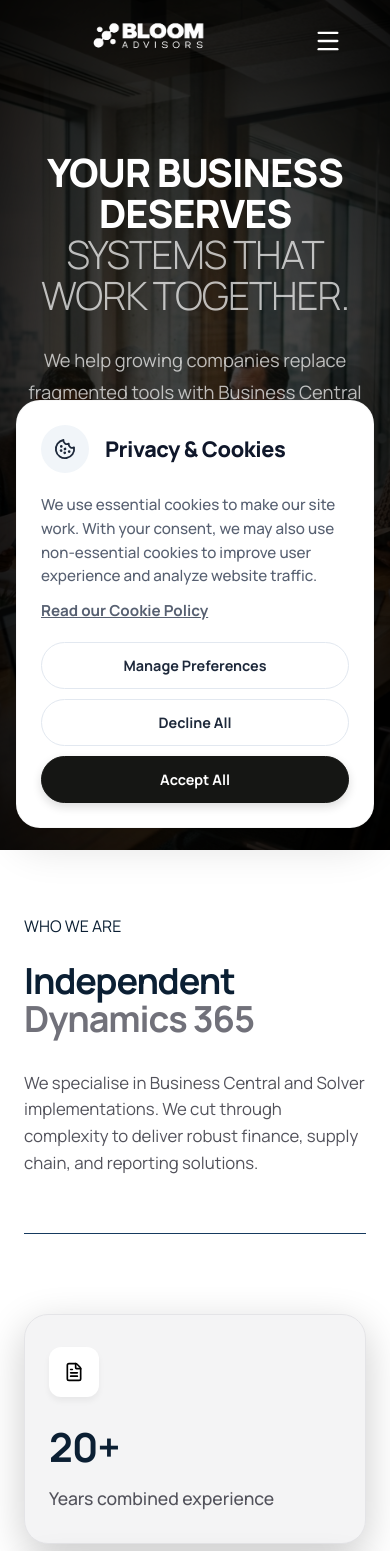
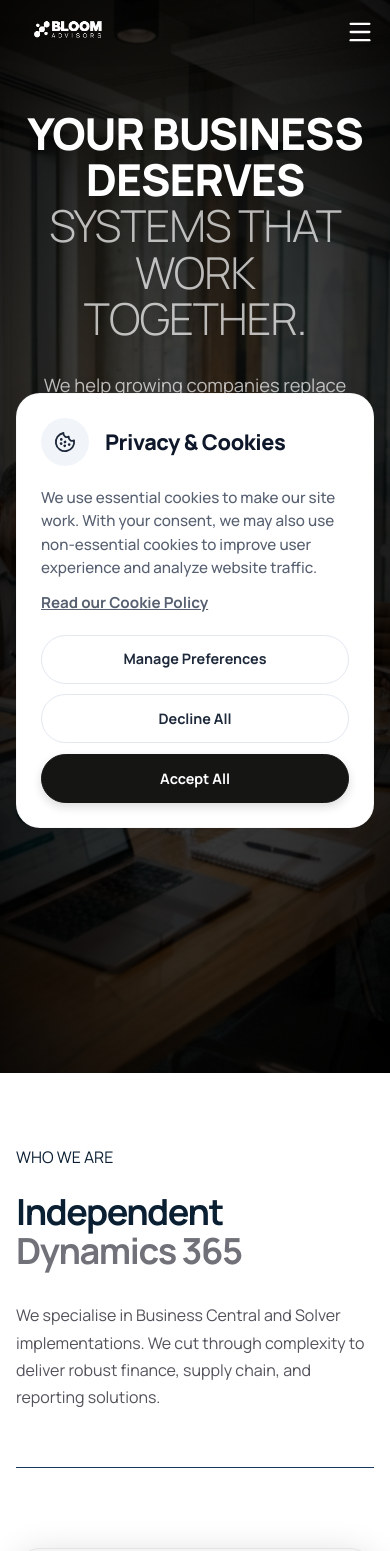
Before and after one commit to Bloom-Advisors/bloom-website, a React (Vite) app: page / in a window 390 px wide. Shown: the top 1551 px of the page. Built offline with nearby package versions, Linux system fonts and the light colour scheme.

Commit message:
Refactor: comprehensive mobile responsiveness updates for footer, navbar, services, and projects

```diff
--- a/src/components/About.css
+++ b/src/components/About.css
@@ -3,14 +3,14 @@
 .about-section {
   position: relative;
   background-color: #ffffff;
-  padding: 5.5rem 3rem;
+  padding-block: clamp(72px, 8vw, 128px);
   overflow: hidden;
   color: #0B1F33;
 }
 
 .about-container {
-  max-width: 1280px;
-  margin: 0 auto;
+  width: min(100% - clamp(32px, 5vw, 96px), var(--container));
+  margin-inline: auto;
 }
 
 /* Light Mode Overrides for Global Split Header */
@@ -29,15 +29,15 @@
 /* Stats Grid */
 .stats-grid {
   display: grid;
-  grid-template-columns: repeat(3, 1fr);
-  gap: 2rem;
+  grid-template-columns: repeat(3, minmax(0, 1fr));
+  gap: clamp(20px, 2.5vw, 36px);
   width: 100%;
 }
 
 .stat-card {
   background-color: #f4f4f5; /* Light gray background */
   border-radius: 1.5rem;
-  padding: 3rem 2rem;
+  padding: clamp(24px, 3vw, 48px);
   display: flex;
   flex-direction: column;
   justify-content: space-between;
@@ -95,20 +95,10 @@
 
 @media (max-width: 992px) {
   .stats-grid {
-    grid-template-columns: repeat(2, 1fr);
-    gap: 1.25rem;
+    grid-template-columns: repeat(2, minmax(0, 1fr));
   }
   .stat-card:last-child {
     grid-column: span 2;
-  }
-  .stat-card {
-    padding: 2.5rem 1.75rem;
-  }
-}
-
-@media (max-width: 768px) {
-  .about-section {
-    padding: 4rem 1.5rem;
   }
 }
 
--- a/src/components/Footer.css
+++ b/src/components/Footer.css
@@ -118,6 +118,11 @@
   transition-delay: 0.3s;
 }
 
+.footer-logo-img {
+  height: 200px;
+  margin: -40px 0 0.5rem -15px;
+}
+
 .footer-brand {
   font-size: 1.75rem;
   font-weight: 800;
@@ -125,11 +130,6 @@
   margin-bottom: 1.25rem;
   display: flex;
   align-items: baseline;
-}
-
-.brand-dot {
-  color: var(--brand-primary);
-  /* no text-shadow on light background */
 }
 
 .footer-brand-desc {
@@ -278,20 +278,68 @@
 @media (max-width: 576px) {
   .footer-section {
     padding: 4rem 1.5rem 2rem;
+    text-align: left;
   }
 
   .footer-cta-heading {
     font-size: 2rem;
   }
 
+  .footer-top {
+    align-items: flex-start;
+    text-align: left;
+  }
+
+  .footer-top-right {
+    align-items: flex-start;
+    text-align: left;
+  }
+
   .footer-middle {
     grid-template-columns: 1fr;
-    gap: 2.5rem;
+    gap: 3rem;
+  }
+
+  .footer-col {
+    display: flex;
+    flex-direction: column;
+    align-items: flex-start;
+  }
+
+  .footer-logo-link {
+    display: flex;
+    justify-content: flex-start;
+  }
+
+  .footer-logo-img {
+    height: 120px;
+    margin: -20px 0 0 -10px;
+  }
+
+  .footer-brand-desc {
+    text-align: left;
+    margin: 0;
+  }
+
+  .footer-links, .footer-contact-list {
+    align-items: flex-start;
+  }
+
+  .contact-item {
+    flex-direction: row;
+    align-items: flex-start;
+    gap: 1rem;
+    text-align: left;
   }
 
   .footer-bottom {
     flex-direction: column;
-    gap: 1rem;
-    text-align: center;
+    gap: 1.25rem;
+    text-align: left;
+    align-items: flex-start;
+  }
+
+  .social-links {
+    justify-content: flex-start;
   }
 }
--- a/src/components/Footer.jsx
+++ b/src/components/Footer.jsx
@@ -46,8 +46,8 @@ const Footer = () => {
 
           {/* Brand Column */}
           <div className="footer-col brand-col">
-            <Link to="/">
-              <img src="/logo.png" alt="Bloom Advisors" style={{ height: '200px', margin: '-40px 0 -10px -15px', marginBottom: '0.5rem' }} />
+            <Link to="/" className="footer-logo-link">
+              <img src="/logo.png" alt="Bloom Advisors" className="footer-logo-img" />
             </Link>
             <p className="footer-brand-desc">
               Independent Dynamics 365 and Solver specialists. We cut through complexity to deliver robust finance, supply chain, and reporting solutions.
--- a/src/components/Hero.css
+++ b/src/components/Hero.css
@@ -5,12 +5,12 @@
 .hero {
   position: relative;
   width: 100%;
-  min-height: 80vh;
-  max-height: 850px;
+  min-height: clamp(480px, 70vh, 760px);
   display: flex;
-  align-items: flex-start;
+  align-items: center;
   justify-content: center;
-  padding: 13.5rem 4rem 6.5rem;
+  padding-block: clamp(110px, 10vw, 160px) clamp(60px, 6vw, 100px);
+  padding-inline: clamp(24px, 5vw, 64px);
   background-color: #000000;
   overflow: hidden;
 }
@@ -90,7 +90,7 @@
 
 /* Uppercase Editorial Title */
 .hero-title {
-  font-size: clamp(2.6rem, 5.2vw, 4.6rem);
+  font-size: clamp(44px, 6vw, 82px);
   font-weight: 400;           /* base = thin */
   line-height: 1.05;
   letter-spacing: -0.03em;
@@ -270,9 +270,8 @@
    ────────────────────────────────────────────── */
 @media (max-width: 992px) {
   .hero {
-    align-items: flex-start;
+    align-items: center;
     justify-content: center;
-    padding: 11.5rem 2.5rem 6rem;
   }
 
   .hero-container {
@@ -293,14 +292,11 @@
 
 @media (max-width: 576px) {
   .hero {
-    align-items: flex-start;
+    align-items: center;
     justify-content: center;
-    padding: 9.5rem 1.5rem 5rem;
-    min-height: 80vh;
   }
 
   .hero-title {
-    font-size: clamp(2rem, 10vw, 3rem);
     letter-spacing: -1px;
   }
 
--- a/src/components/Hero.jsx
+++ b/src/components/Hero.jsx
@@ -48,7 +48,7 @@ const Hero = () => {
             We help growing companies replace fragmented tools with Business Central — one platform for finance, operations, and reporting that scales with you.
           </p>
           <Link to="/contact" className="btn-get-in-touch">
-            <span className="btn-text">GET IN TOUCH</span>
+            <span className="btn-text">BOOK CONSULTATION</span>
             <div className="icon-circle">
               <ArrowRight size={18} />
             </div>
--- a/src/components/Navbar.css
+++ b/src/components/Navbar.css
@@ -41,9 +41,9 @@
 }
 
 .logo-img {
-  height: 135px;
+  height: 165px;
   width: auto;
-  margin: -40px 0;
+  margin: -55px 0;
   transition: filter 0.3s ease;
 }
 
@@ -135,41 +135,43 @@
   top: 0;
   left: 0;
   width: 100vw;
-  height: 100vh;
-  background-color: rgba(7, 20, 33, 0.95); /* Deep premium blue with opacity */
-  backdrop-filter: blur(15px);
-  -webkit-backdrop-filter: blur(15px);
+  height: auto;
+  min-height: 40vh;
+  background-color: #ffffff;
+  box-shadow: 0 20px 50px rgba(0, 0, 0, 0.1);
+  padding-top: 100px; /* clear the navbar */
+  padding-bottom: 3rem;
   z-index: 90;
   display: flex;
   flex-direction: column;
   justify-content: center;
   align-items: center;
-  opacity: 0;
+  transform: translateY(-100%);
   pointer-events: none;
-  transition: opacity 0.4s cubic-bezier(0.16, 1, 0.3, 1);
+  transition: transform 0.5s cubic-bezier(0.16, 1, 0.3, 1);
 }
 
 .mobile-menu-overlay.open {
-  opacity: 1;
+  transform: translateY(0);
   pointer-events: auto;
 }
 
 .mobile-menu-links {
   display: flex;
   flex-direction: column;
-  gap: 1.75rem;
+  gap: 1.5rem;
   text-align: center;
   width: 100%;
   max-width: 320px;
-  padding: 2rem;
+  padding: 1rem 2rem;
 }
 
 .mobile-menu-links a {
-  color: #ffffff;
-  font-size: 2.2rem;
-  font-weight: 700;
+  color: #0f172a;
+  font-size: 1.5rem;
+  font-weight: 600;
   text-decoration: none;
-  letter-spacing: -0.02em;
+  letter-spacing: -0.01em;
   opacity: 0;
   transform: translateY(20px);
   transition: transform 0.6s cubic-bezier(0.16, 1, 0.3, 1), opacity 0.6s cubic-bezier(0.16, 1, 0.3, 1), color 0.3s ease;
@@ -198,13 +200,13 @@
 .mobile-menu-overlay.open .mobile-menu-links .mobile-btn-consult { transition-delay: 0.43s; opacity: 1; transform: translateY(0); }
 
 .mobile-btn-consult {
-  margin-top: 2.5rem;
+  margin-top: 1.5rem;
   background-color: var(--brand-primary);
   color: #ffffff !important;
-  padding: 0.85rem 2.25rem;
+  padding: 0.65rem 1.5rem;
   border-radius: 9999px;
-  font-size: 0.95rem !important;
-  font-weight: 800;
+  font-size: 0.85rem !important;
+  font-weight: 700;
   letter-spacing: 0.05em;
   text-transform: uppercase;
   border: none;
@@ -227,6 +229,14 @@
 
 /* Responsive */
 @media (max-width: 992px) {
+  .navbar {
+    padding: 0.75rem 2rem;
+  }
+
+  .navbar.scrolled {
+    padding: 0.5rem 2rem;
+  }
+
   .navbar-links-desktop {
     display: none; /* Hide top links on mobile */
   }
@@ -239,3 +249,18 @@
     display: none; /* Hide main CTA on mobile header */
   }
 }
+
+@media (max-width: 576px) {
+  .navbar {
+    padding: 0.75rem 1rem;
+  }
+
+  .navbar.scrolled {
+    padding: 0.5rem 1rem;
+  }
+
+  .logo-img {
+    height: 90px;
+    margin: -25px 0 -25px -10px; /* pull left slightly if needed, but let's keep it centered vertically */
+  }
+}
--- a/src/components/Services.css
+++ b/src/components/Services.css
@@ -22,6 +22,15 @@
   margin-bottom: 3.5rem;
   padding-bottom: 3rem;
   border-bottom: 1px solid #163A5F;
+}
+
+@media (max-width: 992px) {
+  .services-header-split {
+    flex-direction: column;
+    gap: 1.5rem;
+    padding-bottom: 2rem;
+    margin-bottom: 2.5rem;
+  }
 }
 
 .services-main-heading {
@@ -59,7 +68,7 @@
   align-items: center;
   justify-content: space-between;
   width: 100%;
-  max-width: 1200px; /* Increased to align with wider card */
+  max-width: 1200px;
   margin: 0 auto 1.5rem auto;
 }
 
@@ -247,10 +256,21 @@
 }
 
 @media (max-width: 600px) {
+  .services-showcase-container {
+    display: flex;
+    flex-direction: column;
+  }
+
   .showcase-card {
+    order: 1;
     padding: 2rem 1.5rem;
     gap: 2rem;
     border-radius: 18px;
+  }
+
+  .showcase-nav {
+    order: 2;
+    margin: 1.5rem auto 0 auto;
   }
 
   .card-image-wrapper {
--- a/src/index.css
+++ b/src/index.css
@@ -5,9 +5,14 @@
   --text-muted: #d0d0d0;
   --ease-out-expo: cubic-bezier(0.16, 1, 0.3, 1);
   --ease-out-quart: cubic-bezier(0.25, 1, 0.5, 1);
+  --container: 1280px;
+  --radius-lg: 32px;
+  --radius-md: 20px;
 }
 
-* {
+*,
+*::before,
+*::after {
   margin: 0;
   padding: 0;
   box-sizing: border-box;
@@ -15,15 +20,64 @@
 }
 
 html {
+  width: 100%;
   scroll-behavior: smooth;
 }
 
 html, body {
+  margin: 0;
+  width: 100%;
   font-family: 'Manrope', sans-serif;
   background-color: var(--bg-dark);
   color: var(--text-white);
   line-height: 1.5;
   min-height: 100vh;
+  overflow-x: hidden;
+}
+
+img,
+picture,
+video,
+canvas,
+svg {
+  display: block;
+  max-width: 100%;
+}
+
+button,
+input,
+textarea,
+select {
+  font: inherit;
+}
+
+.container {
+  width: min(100% - clamp(32px, 5vw, 96px), var(--container));
+  margin-inline: auto;
+}
+
+.section {
+  padding-block: clamp(72px, 8vw, 128px);
+}
+
+h1 {
+  font-size: clamp(44px, 5vw, 76px);
+  line-height: 1.05;
+}
+
+h2 {
+  font-size: clamp(36px, 4vw, 56px);
+  line-height: 1.1;
+}
+
+h3 {
+  font-size: clamp(24px, 2.5vw, 36px);
+  line-height: 1.2;
+}
+
+p {
+  font-size: clamp(16px, 1.2vw, 18px);
+  line-height: 1.7;
 }
 
 a {
@@ -171,11 +225,11 @@ a, button {
 }
 
 .section-heading {
-  font-size: clamp(3rem, 5vw, 5rem);
+  font-size: clamp(36px, 4.5vw, 64px);
+  line-height: 1.08;
+  letter-spacing: -0.04em;
+  margin: 0;
   font-weight: 700;
-  margin: 0;
-  letter-spacing: -0.03em;
-  line-height: 1.05;
 }
 
 .section-heading .text-muted {
@@ -184,8 +238,8 @@ a, button {
 
 .section-subheading {
   color: #a1a1aa;
-  font-size: 1.25rem;
-  line-height: 1.6;
+  font-size: clamp(16px, 1.2vw, 18px);
+  line-height: 1.7;
   margin: 0;
 }
 
@@ -198,14 +252,6 @@ a, button {
 }
 
 @media (max-width: 576px) {
-  .section-heading {
-    font-size: 2.25rem;
-  }
-
-  .section-subheading {
-    font-size: 1.05rem;
-  }
-
   section {
     padding: 3rem 0;
   }
--- a/src/pages/ContactPage.css
+++ b/src/pages/ContactPage.css
@@ -6,7 +6,8 @@
 /* ===== Hero Section ===== */
 .contact-hero {
   position: relative;
-  padding: 12rem 2rem 6rem;
+  padding-block: clamp(120px, 12vw, 190px) clamp(60px, 6vw, 96px);
+  padding-inline: clamp(24px, 5vw, 64px);
   overflow: hidden;
   text-align: center;
 }
@@ -139,15 +140,15 @@
 
 /* ===== Main Section (Form + Sidebar) ===== */
 .contact-main {
-  padding: 5rem 2rem 6rem;
+  padding-block: clamp(72px, 8vw, 128px);
 }
 
 .contact-main-container {
-  max-width: 1200px;
-  margin: 0 auto;
+  width: min(100% - clamp(32px, 5vw, 96px), var(--container));
+  margin-inline: auto;
   display: grid;
-  grid-template-columns: 3fr 2fr;
-  gap: 2.5rem;
+  grid-template-columns: minmax(0, 0.9fr) minmax(0, 1.1fr);
+  gap: clamp(32px, 5vw, 72px);
   align-items: start;
 }
 
@@ -156,7 +157,7 @@
   background: #ffffff;
   border: 1px solid #e8eaed;
   border-radius: 1.25rem;
-  padding: 3rem;
+  padding: clamp(28px, 4vw, 56px);
 }
 
 .contact-form-header {
--- a/src/pages/ProjectsPage.css
+++ b/src/pages/ProjectsPage.css
@@ -3,7 +3,8 @@
 }
 
 .pp-hero {
-  padding: 16rem 0 10rem 0; /* Consistent height matching Services Page */
+  padding-block: clamp(140px, 15vw, 240px) clamp(80px, 8vw, 140px);
+  min-height: clamp(420px, 62vh, 680px);
   background-color: #060e17;
   background-image: url('/homepage_hero_team.png');
   background-size: cover;
@@ -160,8 +161,8 @@
 
 .pp-grid {
   display: grid;
-  grid-template-columns: repeat(2, 1fr);
-  gap: 4rem 3rem; /* 4rem vertical gap, 3rem horizontal gap */
+  grid-template-columns: repeat(2, minmax(0, 1fr));
+  gap: clamp(48px, 6vw, 64px) clamp(24px, 4vw, 48px);
 }
 
 .pp-card {
@@ -178,7 +179,7 @@
 
 .pp-card-image {
   width: 100%;
-  height: 350px;
+  aspect-ratio: 4 / 3;
   object-fit: cover;
   display: block;
   transition: transform 0.5s ease;
@@ -262,13 +263,4 @@
     grid-template-columns: 1fr;
     gap: 4rem;
   }
-  .pp-card-image {
-    height: 300px;
-  }
 }
-
-@media (max-width: 576px) {
-  .pp-card-image {
-    height: 250px;
-  }
-}
--- a/src/pages/ServicesPage.css
+++ b/src/pages/ServicesPage.css
@@ -5,14 +5,9 @@
   min-height: 100vh;
 }
 
-.container {
-  max-width: 1280px;
-  margin: 0 auto;
-  padding: 0 2rem;
-}
-
 .sp-hero {
-  padding: 16rem 0 10rem 0; /* Consistent height */
+  padding-block: clamp(110px, 12vw, 200px) clamp(60px, 8vw, 120px);
+  min-height: clamp(420px, 60vh, 680px);
   background-color: #060e17;
   background-image: url('/decision_support.png');
   background-size: cover;
@@ -75,7 +70,7 @@
 }
 
 .sp-title {
-  font-size: clamp(3rem, 5vw, 4.5rem);
+  font-size: clamp(2.25rem, 5vw, 4.5rem);
   font-weight: 700;
   line-height: 1.1;
   letter-spacing: -0.02em;
@@ -88,7 +83,7 @@
 }
 
 .sp-description {
-  font-size: 1.25rem;
+  font-size: clamp(1.05rem, 2vw, 1.25rem);
   color: #94a3b8; /* Slate 400 */
   line-height: 1.6;
 }
@@ -124,7 +119,7 @@
 
 /* Intro Section */
 .sp-intro-section {
-  padding-top: 8rem;
+  padding-top: clamp(4rem, 8vw, 8rem);
   padding-bottom: 2rem;
 }
 
@@ -132,14 +127,14 @@
   display: flex;
   justify-content: space-between;
   align-items: flex-start;
-  gap: 4rem;
-  padding-bottom: 4rem;
+  gap: clamp(2rem, 5vw, 4rem);
+  padding-bottom: clamp(2rem, 5vw, 4rem);
   border-bottom: 1px solid #e4e4e7;
 }
 
 .sp-intro-title {
   flex: 1;
-  font-size: clamp(2.5rem, 4vw, 3.5rem);
+  font-size: clamp(2rem, 4vw, 3.5rem);
   font-weight: 700;
   color: #071421;
   line-height: 1.1;
@@ -150,7 +145,7 @@
 
 .sp-intro-text {
   flex: 1;
-  font-size: 1.25rem;
+  font-size: clamp(1rem, 2vw, 1.25rem);
   color: #52525b;
   line-height: 1.7;
   margin: 0;
@@ -166,20 +161,18 @@
 
 /* Grid Section */
 .sp-grid-section {
-  padding-top: 6rem;
-  padding-bottom: 8rem;
+  padding-block: clamp(3rem, 6vw, 6rem) clamp(4rem, 8vw, 8rem);
 }
 
 .sp-grid {
   display: grid;
-  grid-template-columns: repeat(3, 1fr);
-  gap: 64px 24px; /* larger vertical gap, smaller horizontal gap to make cards wider */
+  grid-template-columns: repeat(3, minmax(0, 1fr));
+  gap: clamp(40px, 5vw, 64px) clamp(20px, 2vw, 32px);
 }
 
 @media (max-width: 1100px) {
   .sp-grid {
-    grid-template-columns: repeat(2, 1fr);
-    gap: 48px 32px;
+    grid-template-columns: repeat(2, minmax(0, 1fr));
   }
 }
 
@@ -227,7 +220,7 @@
 }
 
 .card-title {
-  font-size: 1.5rem; /* increased from 1.35rem */
+  font-size: clamp(1.25rem, 3vw, 1.5rem); /* increased from 1.35rem */
   line-height: 1.3;
   font-weight: 600;
   letter-spacing: -0.02em;
```
